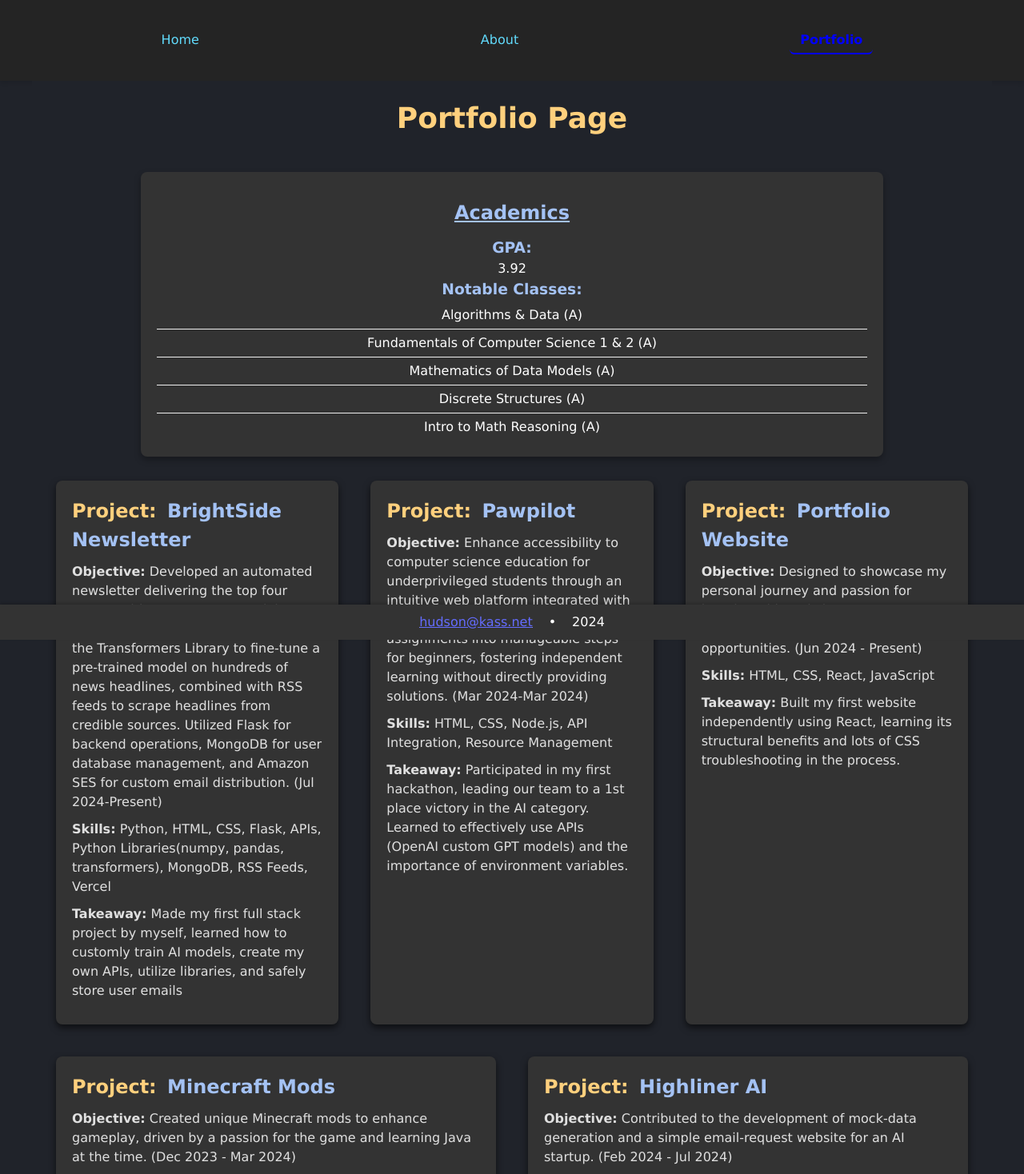
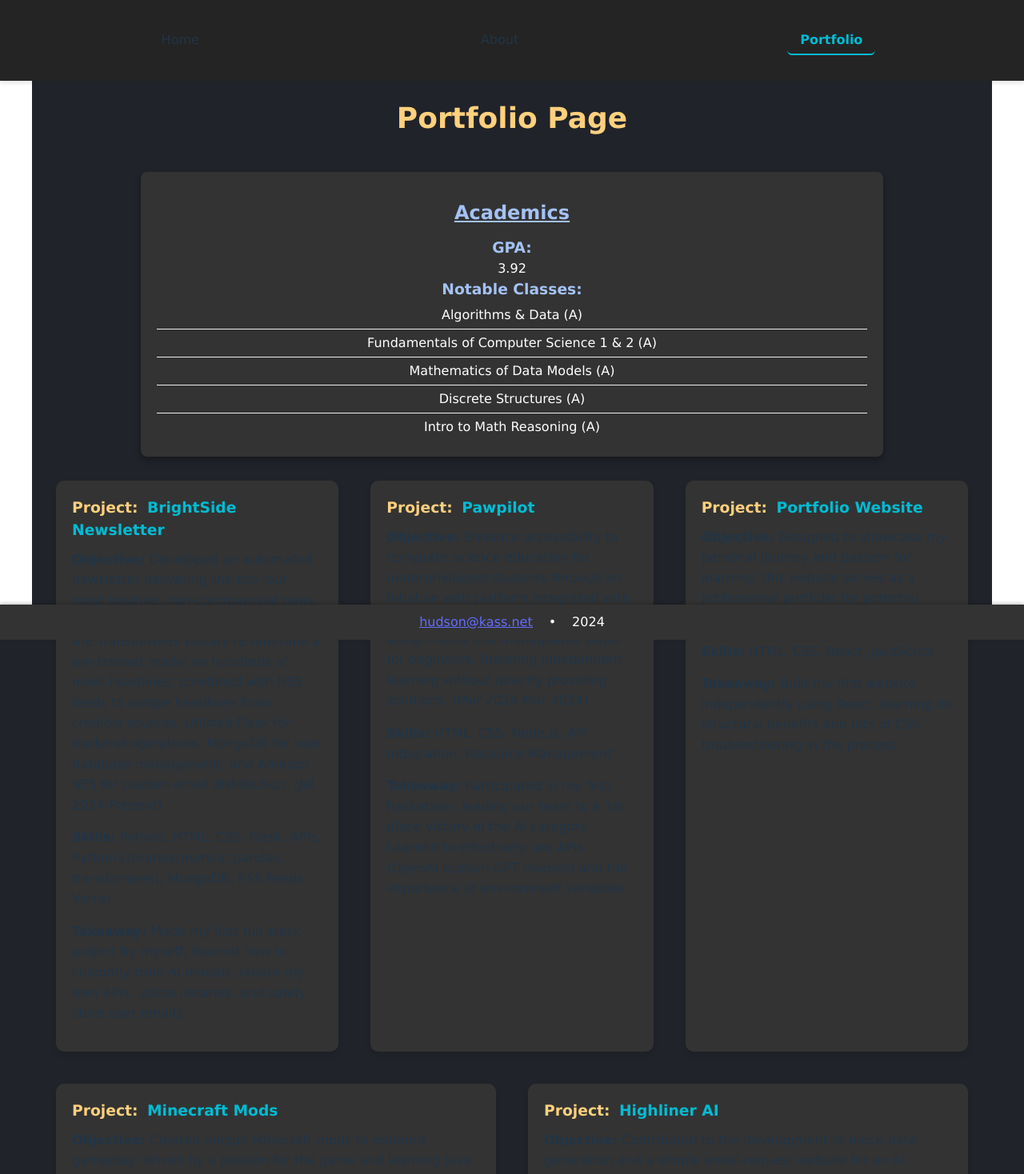
Before and after one commit to Hudica/simple-website, a React (Vite) app: page /portfolio in a window 1280 px wide. Shown: the top 1468 px of the page at 80% size. Built offline with nearby package versions, Linux system fonts and the light colour scheme.

Commit message:
updates css

```diff
--- a/index.html
+++ b/index.html
@@ -1,6 +1,10 @@
 <!doctype html>
 <html lang="en">
   <head>
+    <!-- Include in your index.html head section -->
+<link rel="preconnect" href="https://fonts.googleapis.com">
+<link href="https://fonts.googleapis.com/css2?family=Poppins:wght@300;400;600&display=swap" rel="stylesheet">
+
     <meta charset="UTF-8" />
     <meta name="viewport" content="width=device-width, initial-scale=1.0" />
     <title>Hudson's Portfolio</title>
--- a/src/App.css
+++ b/src/App.css
@@ -116,6 +116,25 @@ footer {
   color: #baf5ff;
 }
 
+@keyframes typing {
+  from { width: 0; }
+  to { width: 100%; }
+}
+
+.TextBlock h2 {
+  font-size: 3rem;
+  white-space: nowrap;
+  overflow: hidden;
+  border-right: 0.15em solid #fff;
+  animation: typing 4 steps(40, end), blink-caret 0.75s step-end infinite;
+}
+
+@keyframes blink-caret {
+  from, to { border-color: transparent; }
+  50% { border-color: #fff; }
+}
+
+
 .social-images {
   display: flex;
   justify-content: flex-start;
@@ -140,3 +159,15 @@ nav ul li a.active {
   color: blue;
   border-bottom: 0.2vw solid blue; /* Underline thickness also scales */
 }
+nav ul li a {
+  color: var(--text-color);
+  text-decoration: none;
+  padding: 0.5rem 1rem;
+  transition: color 0.3s ease;
+}
+
+nav ul li a:hover,
+nav ul li a.active {
+  color: var(--primary-color);
+  border-bottom: 2px solid var(--primary-color);
+}
--- a/src/Card.css
+++ b/src/Card.css
@@ -1,30 +1,27 @@
 .card {
-    background-color: #333; /* Dark background for the card */
-    color: #E0E0E0; /* Light gray text for better readability */
-    border-radius: 8px;
-    box-shadow: 0 4px 8px rgba(0, 0, 0, 0.6);
+    background-color: #333;
+    color: var(--text-color);
+    border-radius: 10px;
     padding: 20px;
-    transition: transform 0.3s ease-in-out, box-shadow 0.3s ease-in-out;
-    position: relative;
-    overflow: hidden;
+    box-shadow: 0 4px 6px rgba(0, 0, 0, 0.1);
+    transition: transform 0.3s ease, box-shadow 0.3s ease;
   }
 
   .card:hover {
-    transform: translateY(-5px);
-    box-shadow: 0 12px 24px rgba(0, 0, 0, 0.8);
+    transform: translateY(-10px);
+    box-shadow: 0 10px 20px rgba(0, 0, 0, 0.2);
   }
 
   .card h3 {
-    color: #a4c2f4; /* Soft blue for a more subdued appearance */
-    font-size: 24px;
+    color: var(--primary-color);
     margin-bottom: 10px;
   }
 
   .card p {
-    font-size: 16px;
-    line-height: 1.5;
-    margin-bottom: 10px;
+    margin-bottom: 15px;
+    line-height: 1.6;
   }
+
 
 .card label {
     font-weight: bold;
--- a/src/index.css
+++ b/src/index.css
@@ -12,6 +12,15 @@
   -webkit-font-smoothing: antialiased;
   -moz-osx-font-smoothing: grayscale;
 }
+
+:root {
+  --primary-color: #00bcd4; /* Teal */
+  --secondary-color: #006064; /* Dark Teal */
+  --background-color: #f0f4f8; /* Light Gray */
+  --text-color: #263238; /* Dark Gray */
+  --accent-color: #ffab00; /* Amber */
+}
+
 
 a {
   font-weight: 500;
@@ -29,6 +38,13 @@ body {
   min-width: 320px;
   min-height: 100vh;
 }
+
+body {
+  font-family: 'Poppins', sans-serif;
+  color: var(--text-color);
+  background-color: var(--background-color);
+}
+
 
 
 button:hover {
```
Lines whose indentation alone changed are shown as unchanged.
